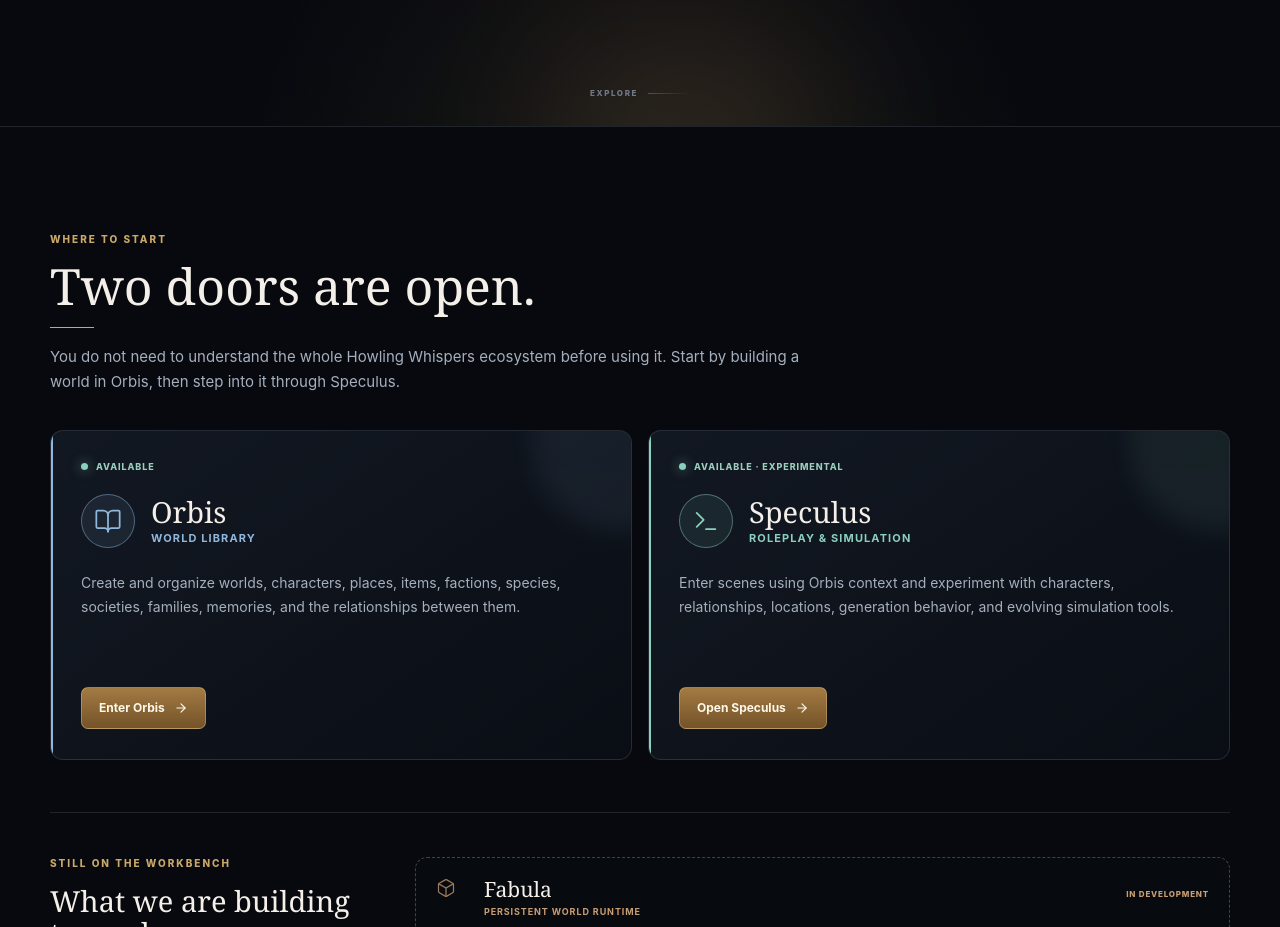
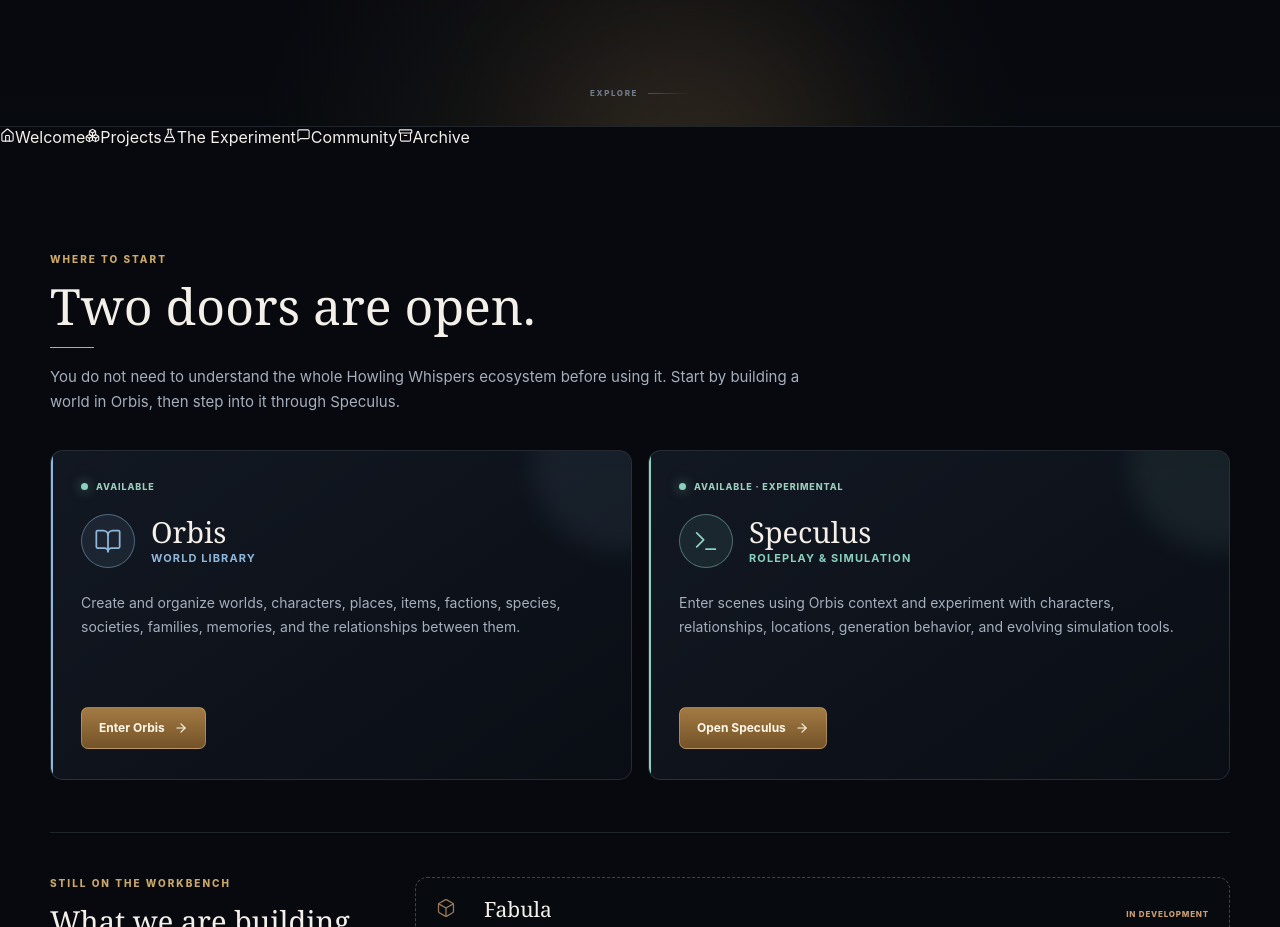
Before and after one commit to HowlingWhispers/HW-Landing, a React (Vite) app: page / in a window 1280 px wide. Shown: the part 802-1729 px from the top of the page. Built offline with nearby package versions, Linux system fonts and the light colour scheme.

Commit message:
Turn landing page into extensible project hub

```diff
--- a/src/App.tsx
+++ b/src/App.tsx
@@ -1,5 +1,6 @@
 import { Header } from './components/Header';
 import { Hero } from './components/Hero';
+import { LandingTabs } from './components/LandingTabs';
 import { Projects } from './components/Projects';
 import { Community } from './components/Community';
 import { EcosystemFlow } from './components/EcosystemFlow';
@@ -9,10 +10,11 @@ import { Footer } from './components/Footer';
 
 export function App() {
   return (
-    <div className="app">
+    <div className="app" id="top">
       <Header />
       <main>
         <Hero />
+        <LandingTabs />
         <Projects />
         <Community />
         <EcosystemFlow />
```
